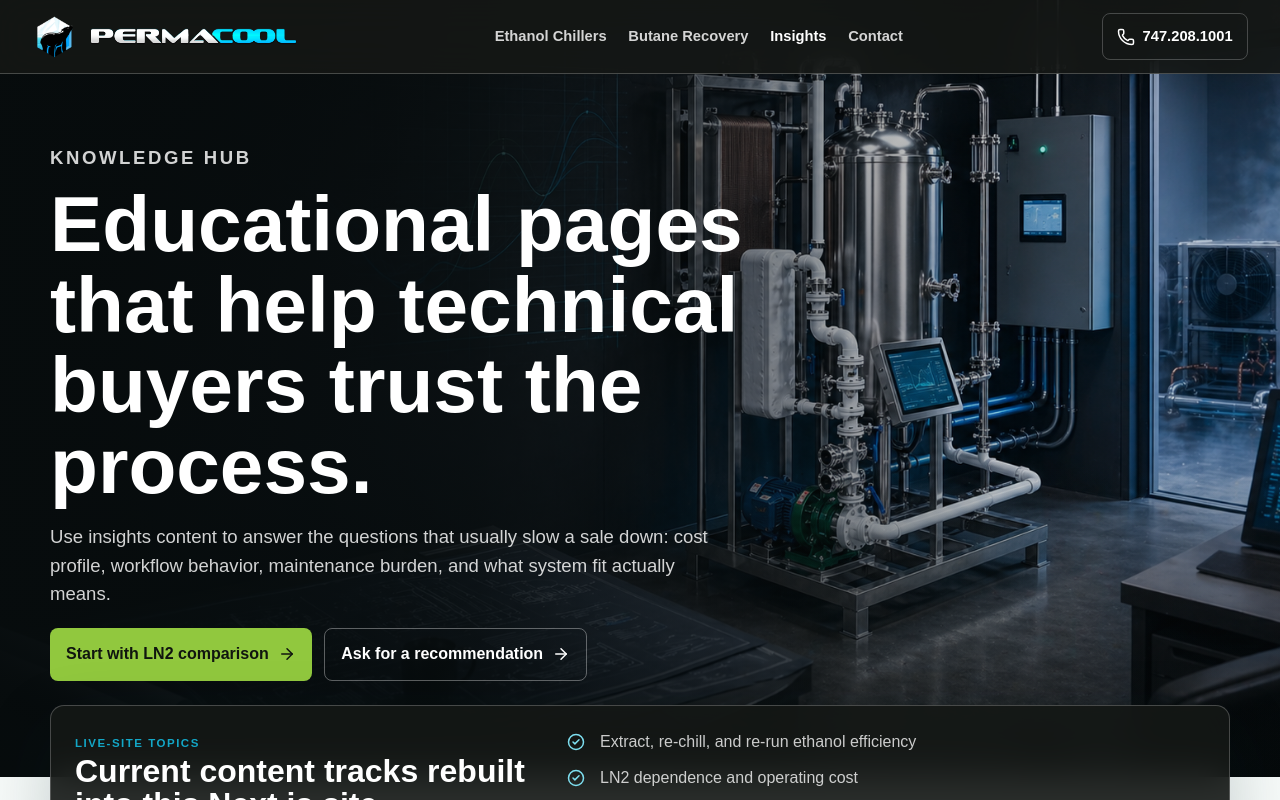
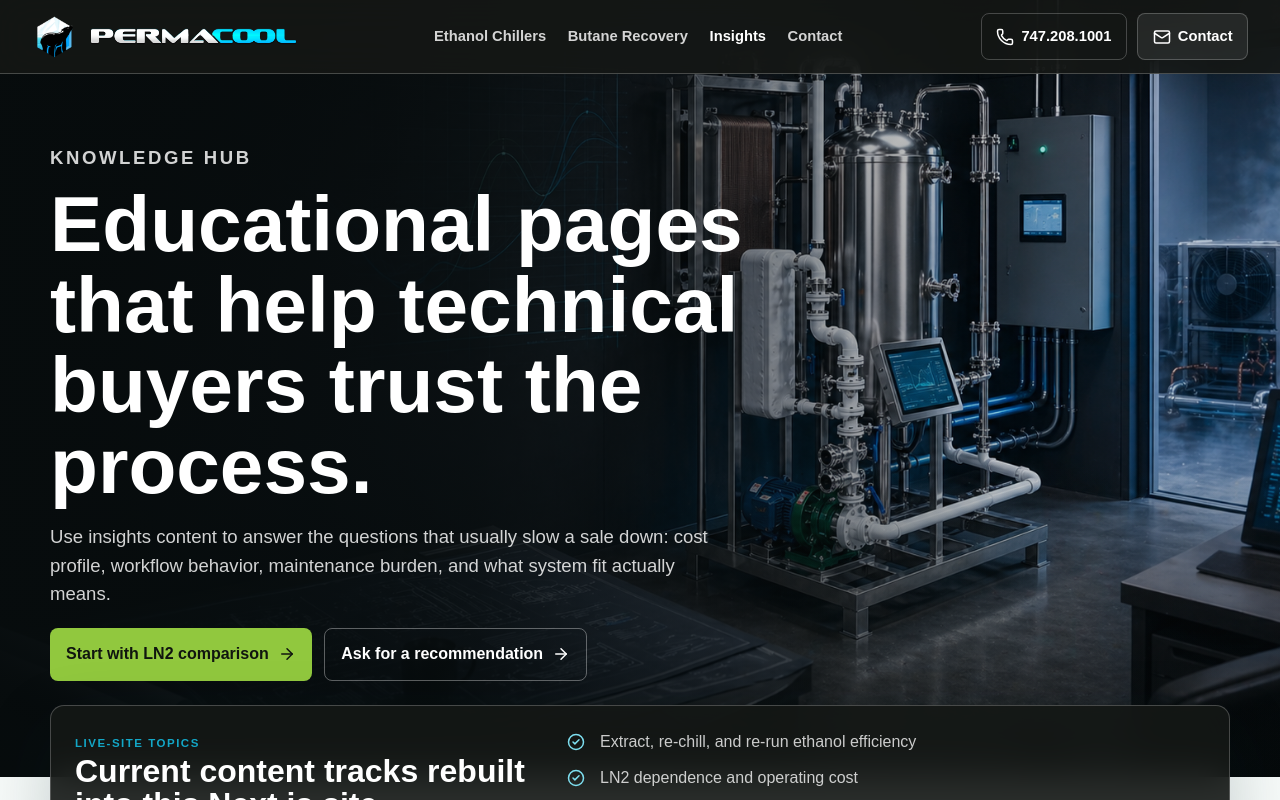
Before and after one commit to trupix/permacool, a Next.js app: page /insights in a window 1280 px wide. Shown: the top 800 px of the page. Built offline with nearby package versions, Linux system fonts and the light colour scheme.

Commit message:
Show contact button in desktop header

```diff
--- a/app/components/ResponsiveHeader.jsx
+++ b/app/components/ResponsiveHeader.jsx
@@ -69,8 +69,9 @@ export default function ResponsiveHeader({ navItems = [] }) {
           <Phone size={18} aria-hidden="true" />
           <span>747.208.1001</span>
         </a>
-        <Link className="mobile-contact-button" href="/contact-us" aria-label="Open contact page" onClick={() => setIsOpen(false)}>
+        <Link className="header-contact" href="/contact-us" aria-label="Open contact page" onClick={() => setIsOpen(false)}>
           <Mail size={18} aria-hidden="true" />
+          <span>Contact</span>
         </Link>
         <button
           className="mobile-menu-toggle"
--- a/app/globals.css
+++ b/app/globals.css
@@ -130,6 +130,7 @@ h4 {
 
 .site-header nav a,
 .header-phone,
+.header-contact,
 .footer-actions a {
   display: inline-flex;
   align-items: center;
@@ -147,7 +148,8 @@ h4 {
 }
 
 .site-header nav a:hover,
-.header-phone:hover {
+.header-phone:hover,
+.header-contact:hover {
   color: #fff;
 }
 
@@ -165,12 +167,9 @@ h4 {
   border-radius: 8px;
 }
 
-.mobile-contact-button {
-  display: none;
-  align-items: center;
+.header-contact {
   justify-content: center;
-  width: 48px;
-  height: 48px;
+  padding: 0.72rem 0.9rem;
   border: 1px solid rgba(255, 255, 255, 0.22);
   border-radius: 8px;
   background: rgba(255, 255, 255, 0.08);
@@ -200,7 +199,7 @@ h4 {
   background: rgba(255, 255, 255, 0.14);
 }
 
-.mobile-contact-button:hover {
+.header-contact:hover {
   background: rgba(255, 255, 255, 0.14);
   color: #fff;
 }
@@ -1992,11 +1991,6 @@ h4 {
   }
 
   .mobile-menu-toggle {
-    display: inline-flex;
-    flex: 0 0 auto;
-  }
-
-  .mobile-contact-button {
     display: inline-flex;
     flex: 0 0 auto;
   }
@@ -2182,7 +2176,7 @@ h4 {
     gap: 0.45rem;
   }
 
-  .mobile-contact-button,
+  .header-contact,
   .mobile-menu-toggle,
   .header-phone {
     width: 46px;
@@ -2191,6 +2185,10 @@ h4 {
   }
 
   .header-phone span {
+    display: none;
+  }
+
+  .header-contact span {
     display: none;
   }
 
```
